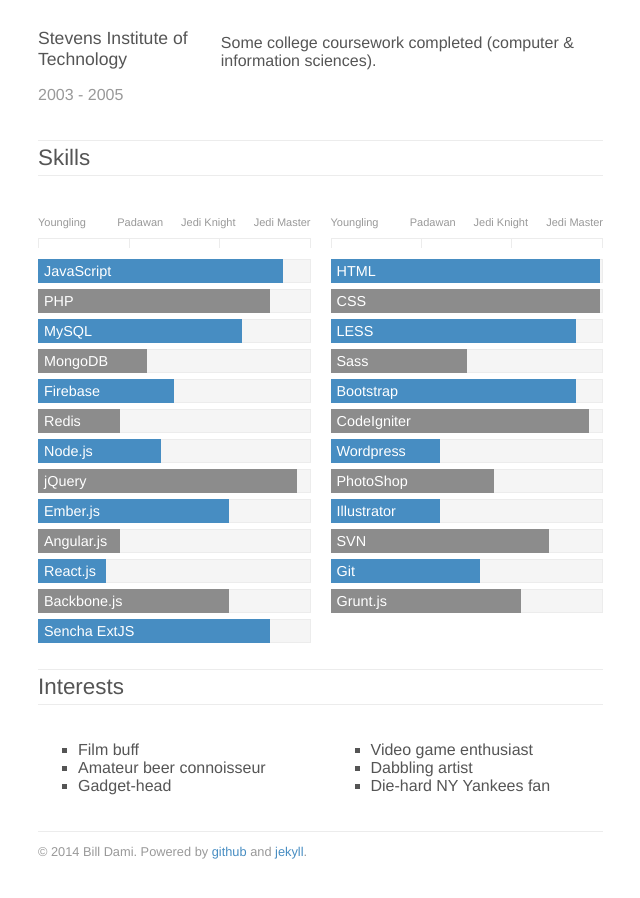
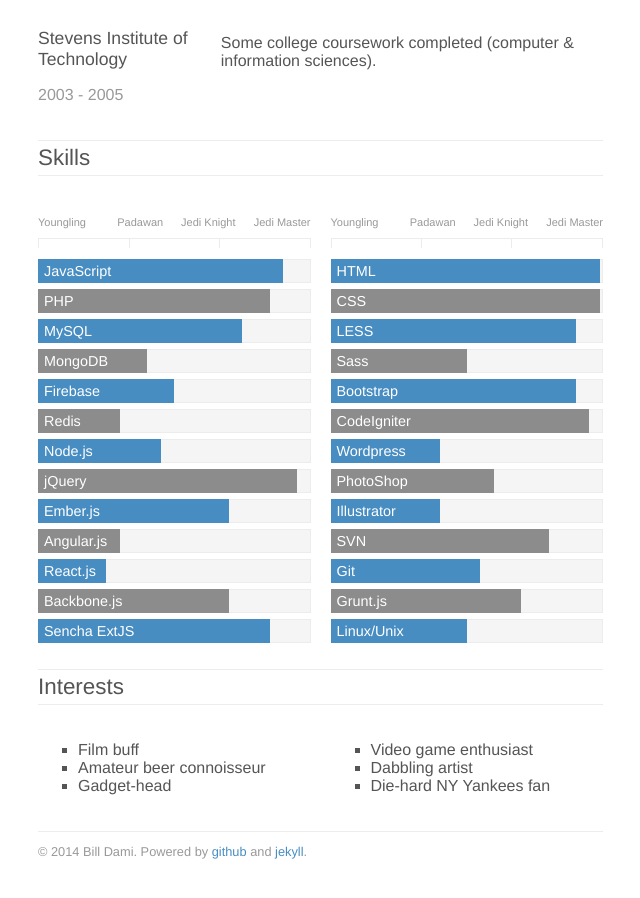
Before and after one commit to billdami/billdami.github.io, a Jekyll site: the page built from resume/index.html, in a window 1280 px wide and 900 px high, scrolled down 1489 px. Shown: the whole window, without its empty margins (387-1027 px from the left). Built offline with Jekyll 4.4.1, drawn with Linux system fonts in a browser that asks for light colours.

Commit message:
resume updates

```diff
--- a/resume/index.html
+++ b/resume/index.html
@@ -117,6 +117,7 @@
             <li><div style="width:80%;">SVN</div></li>
             <li><div style="width:55%;">Git</div></li>
             <li><div style="width:70%">Grunt.js</div></li>
+            <li><div style="width:50%">Linux/Unix</div></li>
         </ul>
     </div>
 </div>
```
